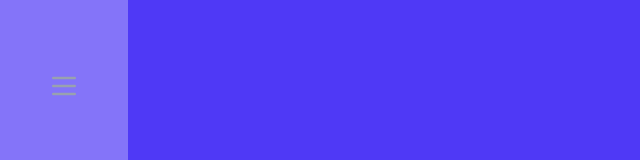
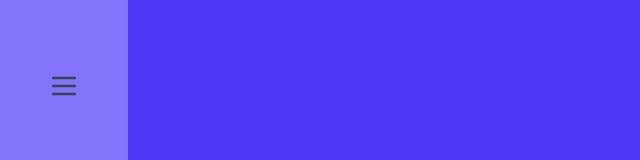
Before and after one commit to SandiSopian/Portfolio, a React (Vite) app: page / in a window 1280 px wide. Shown: the part 344-504 px from the top of the page, without its empty margins (0-640 px from the left). Built offline with nearby package versions, Linux system fonts and the light colour scheme.

Commit message:
make routing

```diff
--- a/src/App.jsx
+++ b/src/App.jsx
@@ -1,14 +1,10 @@
 import "./App.css";
-import Navbar from "./components/Navbar/Navbar";
+import AppRoutes from "./routes/AppRoutes";
 
 function App() {
   return (
     <div className="bg-indigo-600 bg-cover w-svw h-svh">
-      <Navbar>
-        <div>
-          <h1 className="text-white flex items-center">hello</h1>
-        </div>
-      </Navbar>
+      <AppRoutes />
     </div>
   );
 }
--- a/src/components/Navbar/Navbar.jsx
+++ b/src/components/Navbar/Navbar.jsx
@@ -55,7 +55,7 @@ export default function Sidebar() {
         >
           <h1 className="text-lg md:text-3xl font-semibold">SS</h1>
 
-          <button className="mt-6 text-gray-400 hover:text-white" onClick={() => setIsOpen(true)}>
+          <button className="mt-6 text-gray-700 hover:text-white" onClick={() => setIsOpen(true)}>
             <Menu size={32} />
           </button>
 
--- a/src/routes/AppRoutes.jsx
+++ b/src/routes/AppRoutes.jsx
@@ -0,0 +1,15 @@
+import Navbar from "../components/Navbar/Navbar";
+
+function AppRoutes() {
+  return (
+    <div className="bg-indigo-600 bg-cover w-svw h-svh">
+      <Navbar>
+        <div>
+          <h1 className="text-white flex items-center">hello</h1>
+        </div>
+      </Navbar>
+    </div>
+  );
+}
+
+export default AppRoutes;
```
